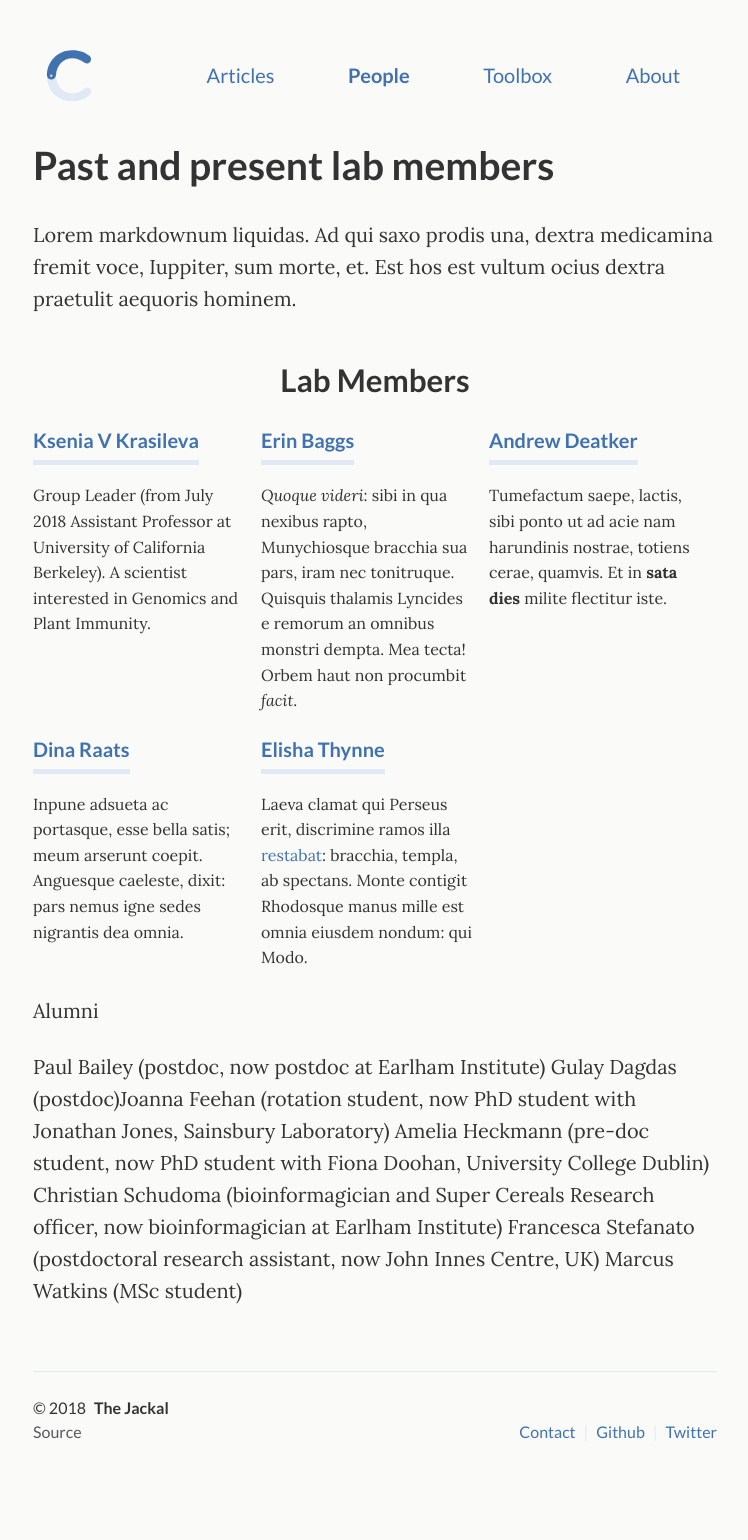
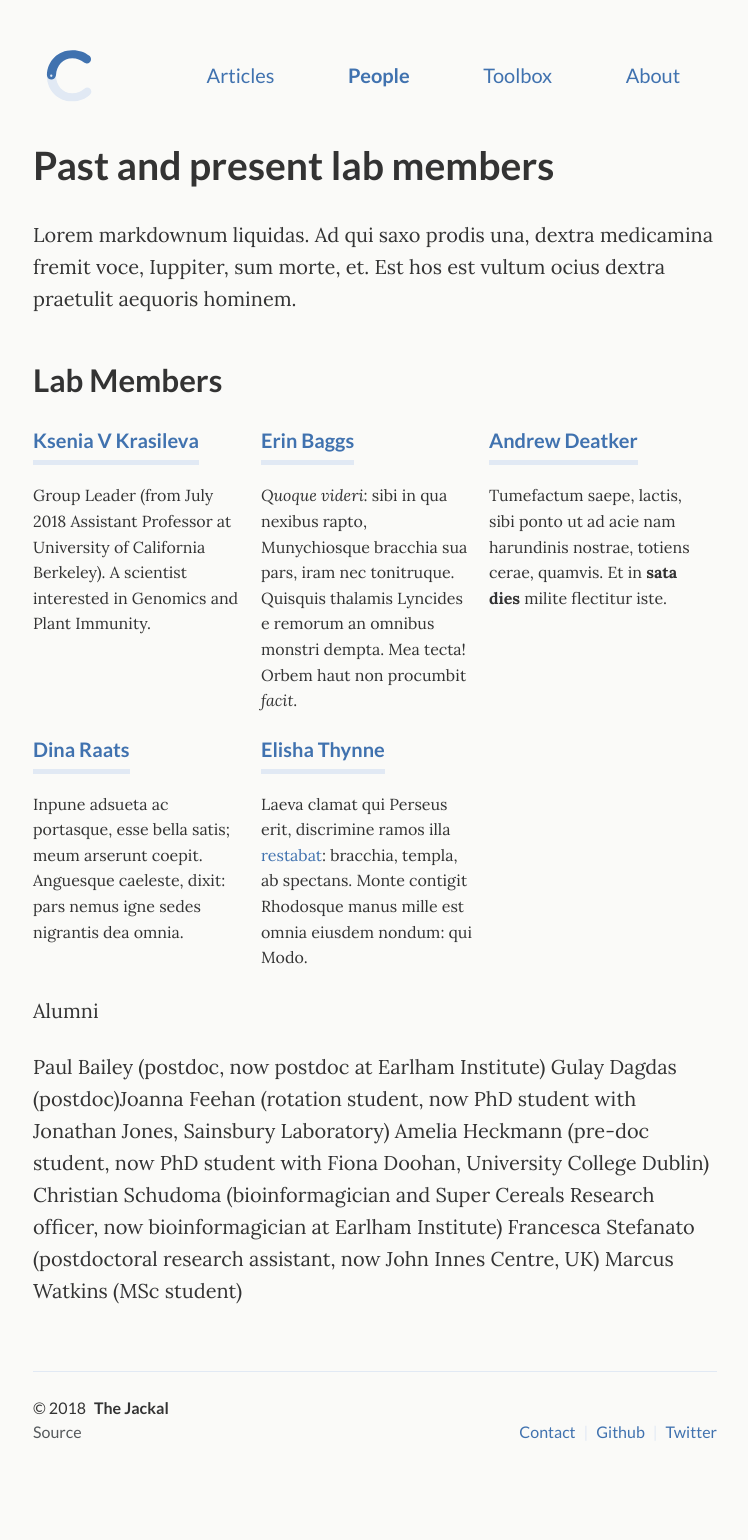
Before and after one commit to crimsonmonkey/crimsonmonkey.github.io, a Jekyll site: the page built from _pages/projects.html, in a window 1280 px wide. Shown: the whole page, without its empty margins (265-1013 px from the left). Built offline with Jekyll 4.4.1, drawn with Linux system fonts in a browser that asks for light colours.

```diff
--- a/_pages/projects.html
+++ b/_pages/projects.html
@@ -7,7 +7,7 @@ permalink: "/people/"
 ---
 <p>Lorem markdownum liquidas. Ad qui saxo prodis una, dextra medicamina fremit voce, Iuppiter, sum morte, et. Est hos est vultum ocius dextra praetulit aequoris hominem.</p>
 
-<center><h2>Lab Members</h2></center>
+<h2>Lab Members</h2>
 
 <div class="projects">
   <div class="grid no-gutters">
```
